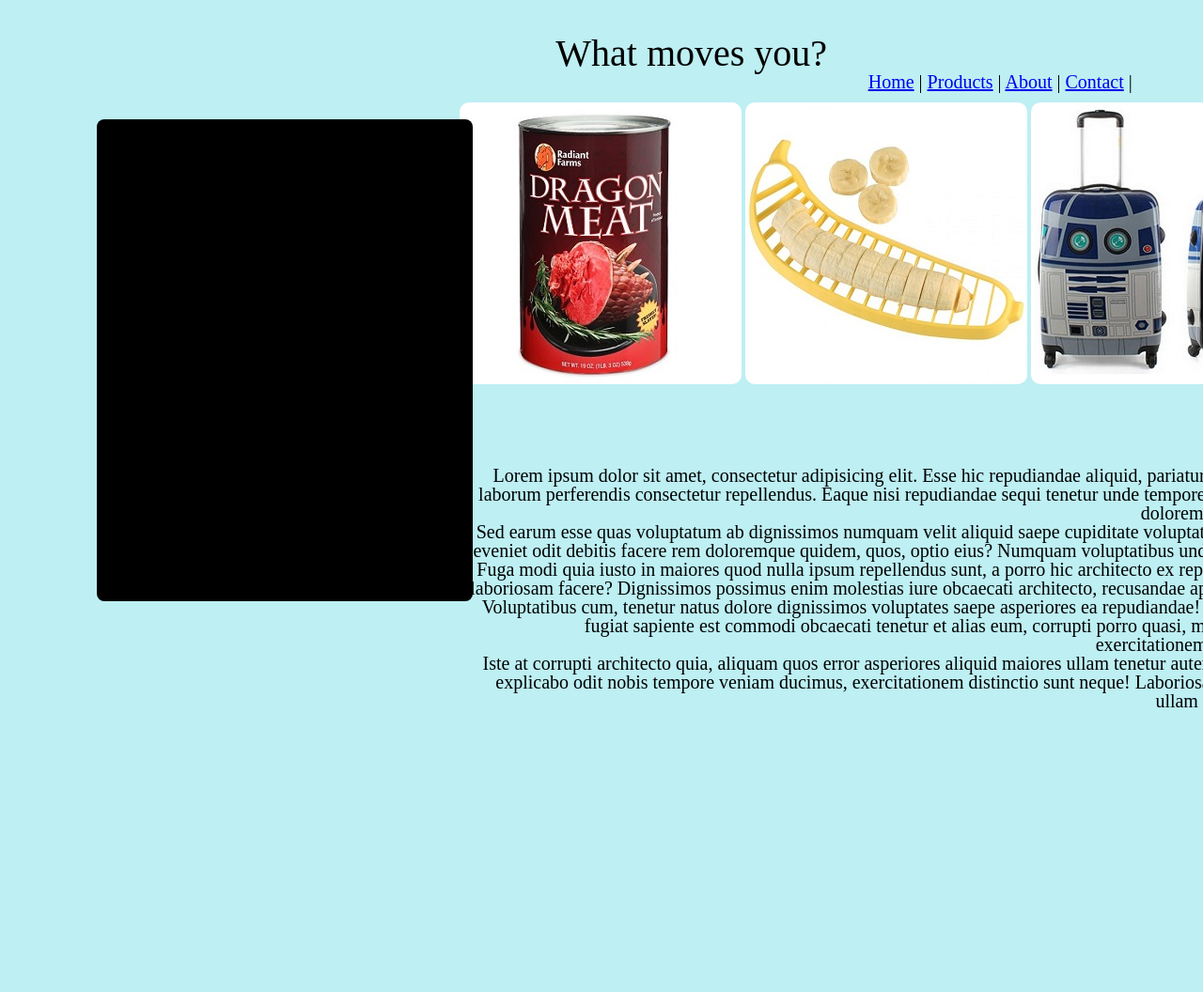
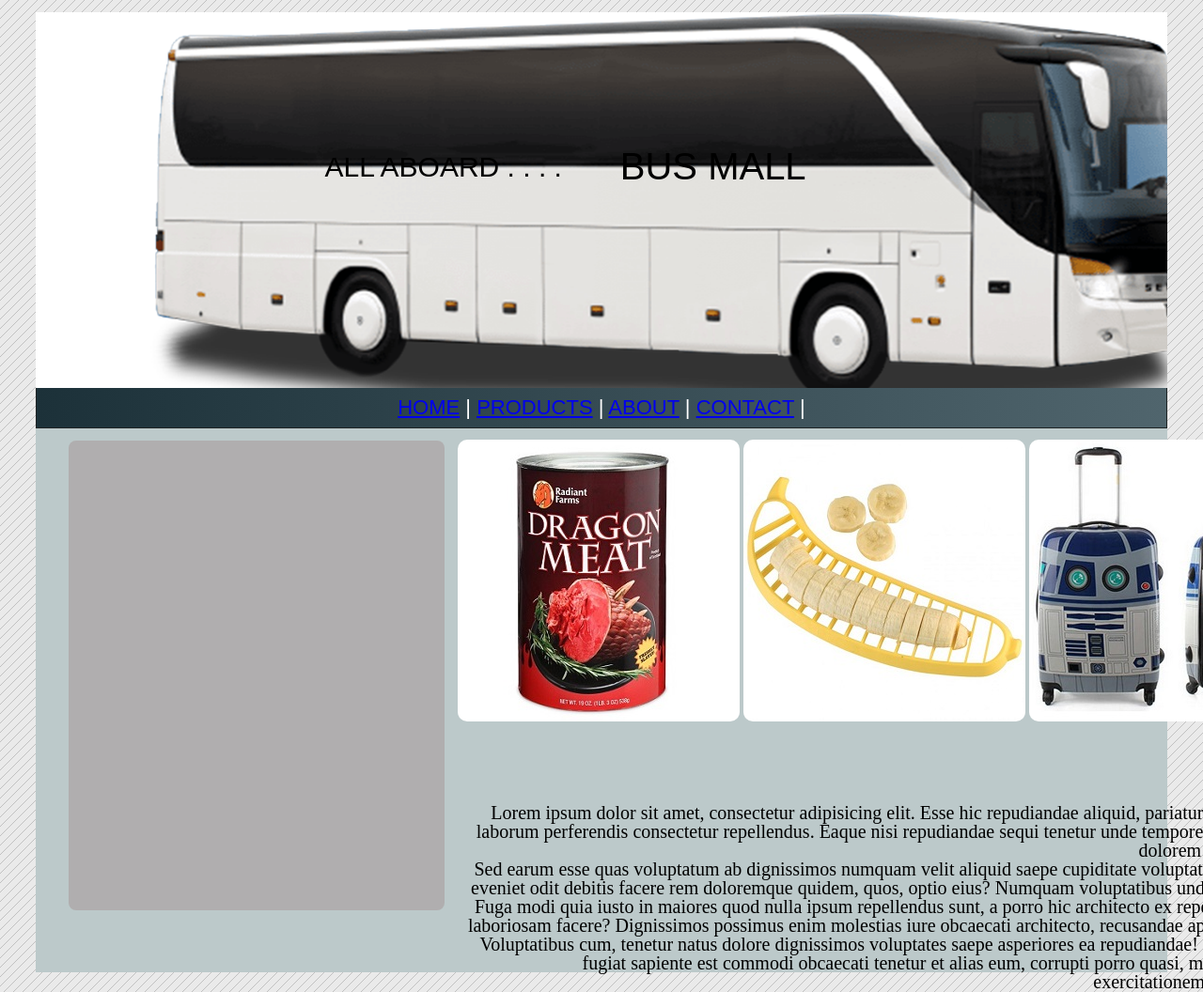
Before and after one commit to ntibbals/bus-mall, a plain HTML site: page index.html in a window 1280 px wide. Shown: the top 1056 px of the page at 94% size. Before the commit the page ends 800 px from the top, so only its background shows below. Drawn offline with nearby package versions, Linux system fonts and the light colour scheme.

Commit message:
updated layout

```diff
--- a/app.js
+++ b/app.js
@@ -51,7 +51,7 @@
     tracker.leftImage.views++; //tallying views of each individual image
     tracker.centerImage.views++;
     tracker.rightImage.views++;
-    if (totalClicks > 26) { //tracks total clicks to remove event listeners once 25 clicks occur
+    if (totalClicks > 6) { //tracks total clicks to remove event listeners once 25 clicks occur
       leftImgEl.removeEventListener('click', myClique);
       centerImgEl.removeEventListener('click', myClique);
       rightImgEl.removeEventListener('click', myClique);
@@ -75,7 +75,7 @@
 function renderResults() { //function that displays results once 25 clicks reached
   var divElHook = document.getElementById('results-head');
   var divEl = document.createElement('div');
-  divEl.textContent = 'Here are your results!';
+  divEl.textContent = 'The results are in!';
   divElHook.appendChild(divEl);
   var resetDivEl = document.getElementById('reset-button');
   var resetEl = document.createElement('button');
@@ -108,7 +108,28 @@
       datasets: [{
         label: ' Total Number of Votes',
         data: votes,
-        backgroundColor:['#ff2800', '#00ffff', '#fdee00', '#3f00ff', '#66ff00', '#2a52be', '#ff3800', '#00ff00', '#7df9ff', '#ffff00', '#f400a1', '#ffbf00', '#c80815', '#273be2', '#0014a8', '#fd0e35', '#fffafa', '#ff33cc', '#00fa9a', '#7df9ff'],
+        color: '#000000',
+        backgroundColor:[
+          'rgba(125,249,255)',
+          'rgba(153,102,204)',
+          'rgba(255,51,204)',
+          'rgba(0,255,255)',
+          'rgba(42,82,190)',
+          'rgba(253,238,0)',
+          'rgba(63,0,255)',
+          'rgba(102,255,0)',
+          'rgba(0,20,168)',
+          'rgba(255,56,0)',
+          'rgba(0,255,0)',
+          'rgba(125,249,255)',
+          'rgba(255,255,0)',
+          'rgba(244,0,161)',
+          'rgba(255,191,0)',
+          'rgba(39,59,226)',
+          'rgba(253,14,53)',
+          'rgba(255,250,250)',
+          'rgba(0,250,154)',
+          'rgba(204,255,0)',],
         borderColor: [],
         borderWidth: 2
       }]
--- a/index.html
+++ b/index.html
@@ -6,14 +6,16 @@
   <title>Page Title</title>
 </head>
 <body>
-  <header><h1>What moves you?</h1>
-    <div id="results-head"></div></header>
+  <header>
+    <h4>All aboard . . . .</h4>
+    <h1>Bus Mall</h1>
+  </header>
   <main id="bus-mall">
       <nav class ="navtop">
-          <a href="index.html#homepage">Home</a> |
-          <a href="index.html#myjourney">Products</a> |
-          <a href="index.html#education">About</a> |
-          <a href="index.html#workexperience">Contact</a> |
+        <a href="index.html">Home</a> |
+        <a href="index.html">Products</a> |
+        <a href="index.html">About</a> |
+        <a href="index.html">Contact</a> |
       </nav>
       <div id="chart-div">
           <canvas id="myChart" width="400" height="500"></canvas>
@@ -24,12 +26,13 @@
         <img id="right-image">
       <div id="reset-button">
       </div>
+      <div id="results-head">
+        </div>
       <div id="lorem">
         <p>Lorem ipsum dolor sit amet, consectetur adipisicing elit. Esse hic repudiandae aliquid, pariatur debitis dolore laborum perferendis consectetur repellendus. Eaque nisi repudiandae sequi tenetur unde tempore vitae corporis dolorem consequuntur.</p>
         <p>Sed earum esse quas voluptatum ab dignissimos numquam velit aliquid saepe cupiditate voluptates quod atque, eveniet odit debitis facere rem doloremque quidem, quos, optio eius? Numquam voluptatibus unde enim minus.</p>
         <p>Fuga modi quia iusto in maiores quod nulla ipsum repellendus sunt, a porro hic architecto ex repellat quisquam laboriosam facere? Dignissimos possimus enim molestias iure obcaecati architecto, recusandae aperiam! Ullam.</p>
         <p>Voluptatibus cum, tenetur natus dolore dignissimos voluptates saepe asperiores ea repudiandae! Illum laborum fugiat sapiente est commodi obcaecati tenetur et alias eum, corrupti porro quasi, magnam, harum exercitationem! Totam, fuga.</p>
-        <p>Iste at corrupti architecto quia, aliquam quos error asperiores aliquid maiores ullam tenetur autem praesentium explicabo odit nobis tempore veniam ducimus, exercitationem distinctio sunt neque! Laboriosam recusandae ullam odio expedita?</p>
       </div>
   </main>
   <footer></footer>
--- a/style/style.css
+++ b/style/style.css
@@ -1,25 +1,57 @@
 body {
   padding-right: 3%;
-  padding-left: 1%;
+  padding-left: 3%;
   font-family: 'Times New Roman', Times, serif;
-  background-color: rgb(189, 239, 243);
+  background-color: rgb(188, 201, 202);
+  padding-top: 1%;
+  padding-bottom: 1%;
+  background-image: url("../img/bg.png");
+  background-color: #eaeaea;
+}
+main {
+  background-color: rgb(188, 201, 202);
+}
+h4 {
+  padding-top: 11.75%;
+  position: absolute;
+  font-size:30px;
+  font-family: 'Aldrich', sans-serif;
+  font-weight: none;
+  padding-left: 24%;
+  text-transform: uppercase;
 }
 h1 {
-  padding-top: 3%;
+  padding-top: 12%;
+  font-weight: normal;
+  text-transform: uppercase;
+  font-family: 'Aldrich', sans-serif;
+  margin-bottom: 10px;
   text-align: center;
   padding-left: 10%;
   font-size: 40px;
   width: 1200px;
 }
+header {
+  height: 400px;
+  background-image: url("../img/bus1.png");
+}
 .navtop {
-  text-align: right;
-  padding-right: 3%;
-  font-size: 20px;
+  text-align: center;
+  background: linear-gradient(to right, #1c3139, #50656d);
+  font-family: 'Aldrich', sans-serif;
+  text-transform: uppercase;
+  color: white;
+  font-size: 22px;
+  padding: 10px;
+  border-bottom: 1px solid #1f2425;
+  border-left: 1px solid #1f2425;
+  border-right: 1px solid #1f2425;
 }
+
 div.images {
   text-align: right;
   padding-top: 1%;
-  padding-left:15%;
+  padding-left:13%;
   width: 1200px;
 }
 #results {
@@ -38,27 +70,27 @@
 }
 #chart-div {
   position: absolute;
-  padding-top: 1%;
+  margin-top: 1%;
   width: auto;
   height: auto;
   margin-bottom: 40px;
-  filter: brightness(300%);
-  /* opacity: 0.90; */
-  background-color: black;
+  opacity: 0.75;
+  color: black;
+  background-color: rgb(172, 166, 166);
   border-radius: 8px;
-  margin-top: 30px;
-  margin-left: 90px;
+  margin-left: 35px;
 }
 #results-head {
   position: absolute;
   margin-bottom: 30px;
-  padding-left: 8%;
-  color: rgb(238, 70, 70);
+  margin-top: 120px;
+  font-family: 'Aldrich', sans-serif;
+  color: black;
   font-size: 30px;
-  text-align: absolute;
 }
 footer {
   padding-top: 20%;
+  background-color: rgb(188, 201, 202);
 }
 #lorem {
   float: right;
```
Also changed, not shown: img/bg.png (added), img/bus1.png (added). Lines whose indentation alone changed are shown as unchanged.
